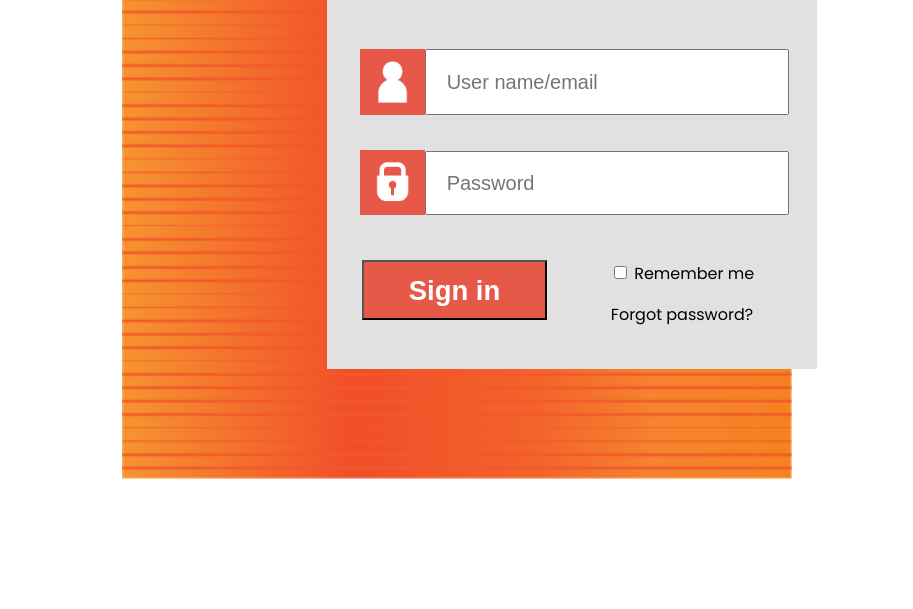
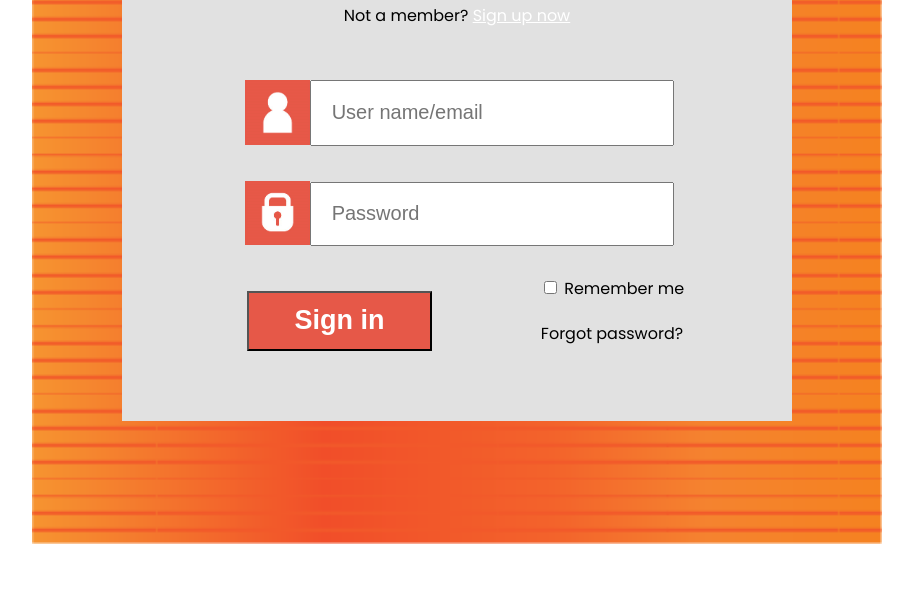
Before and after one commit to Dm1triy89/Enter-form, a plain HTML site: page index.html in a window 1280 px wide. Shown: the part 191-800 px from the top of the page, without its empty margins (183-1096 px from the left). Drawn offline with Linux system fonts and the light colour scheme.

Commit message:
Fixed bug; change background size

```diff
--- a/css/style.css
+++ b/css/style.css
@@ -2,27 +2,28 @@
 body{
     /* background-color: #F69430; */
 
-    margin: auto;
-    width: 670px;
+    /* margin: auto; */
+
     font-family: 'Poppins', sans-serif;
-
-
+    background-image: url("/img/Ресурс\ 1png.png ");
+    background-repeat: no-repeat;
+    background-position: center;
+    background-size: 850px;
 }
 .main{
-    position: absolute;
-    top:    70px ;
-    left: 510px;
-    width: 490px;
-    height: 490px;
+    width: 670px;
+    margin: auto;
+    margin-top: 100px;
     display: flex;
     flex-direction: column;
     text-align: center;
     background-color:#E1E1E1;
 
 }
-.img-main{
+/* .img-main{
     position:static;
-}
+
+} */
 .h-main{
     text-align: center;
 }
@@ -36,7 +37,7 @@ body{
     font-family: 'Open Sans';
     font-style: normal;
     font-weight: 400;
-    font-size: 34.6671px;
+    font-size: 35px;
     line-height: 47px;
 
     color: #30333F;
@@ -52,7 +53,7 @@ body{
     background-color: #e65848;
     font-style: normal;
     font-weight: 700;
-    font-size: 27.4531px;
+    font-size: 27px;
     line-height: 37px;
     color: #FFFFFF;
 
@@ -84,34 +85,44 @@ body{
 
 
 }
-.b{
+.button-sign{
     text-align: center;
     float: left;
-    margin-left: 35px;
+    margin-left: 125px;
     padding-bottom: 70px;
 }
-.p{
+.box-remember{
+    display: flex;
+    flex-direction: column;
+    justify-content: center;
+    align-items: center;
+
 
 color:white ;
 }
-.a1{
+.ref-sign{
     color: white;
 
 }
-.a2{
+.ref-password{
     color: black;
     text-decoration: none;
+    float: left;
+
+    padding-top: 20px;
 }
-.img{
+.img-email{
     position: relative;
     left: 5px;
     top:26px;
 }
-.img1{
+.img-password{
     position: relative;
     left: 5px;
     top: 25px;
 }
-.p-2{
+.checkbox-remember{
     color: black;
+
+
 }
--- a/index.html
+++ b/index.html
@@ -11,35 +11,41 @@
 <link href="https://fonts.googleapis.com/css2?family=Poppins&display=swap" rel="stylesheet">
 </head>
 <body>
-    <img class="img-main" src="img/Ресурс 1png.png" alt="fon" width="670px">
+    <!-- <img class="img-main" src="img/Ресурс 1png.png" alt="fon" width="670px"> -->
     <div class="main">
         <div class="h-main">
             <h1 class="main-p">Member Sign In</h1>
-            <p class="p">Not a member? <a class="a1" href="">Sign up now</a> </p>
+            <p>Not a member? <a class="ref-sign" href="">Sign up now</a> </p>
         </div>
         <div class=" button1">
-            <img class="img" src="img/Безымянный.png" alt="pass" width="65px" >
+            <img class="img-email" src="img/Безымянный.png" alt="pass" width="65px" >
              <input type="text"  class="email" placeholder="User name/email">
 
 
         </div>
         <div class=" button2">
-            <img class="img1" src="img/Безымянный2.png" alt="pass" width="65px">
+            <img class="img-password" src="img/Безымянный2.png" alt="pass" width="65px">
             <input type="password"  class="password" placeholder="Password">
         </div>
 
         <div class="checbox">
-            <div class="b">
+            <div class="button-sign">
                 <button class="button3">Sign in</button>
 
             </div>
-            <div class="p">
-                <p class="p-2" > <input type="checkbox" > Remember me </p>
-                <a class="a2" href="">Forgot password?</a>
+            <div class="box-remember">
+                <label class="checkbox-remember">
+                    <input type="checkbox" />
+                    Remember me
+                </label>
+                <!-- <p class="checkbox-remember" > <input type="checkbox" > Remember me </p> -->
+                <a class="ref-password" href="">Forgot password?</a>
             </div>
 
         </div>
 
+
+
     </div>
 </body>
 </html>
```
